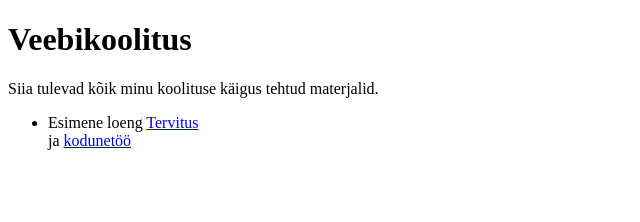
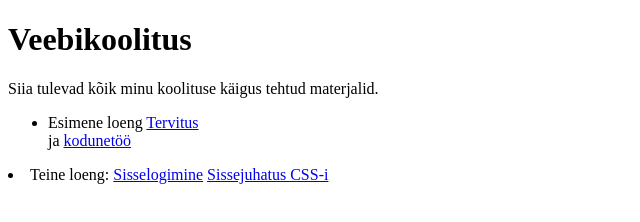
Before and after one commit to irisherman/Projektid, a plain HTML site: page index.html in a window 1280 px wide. Shown: the whole page, without its empty margins (0-640 px from the left). Drawn offline with Linux system fonts and the light colour scheme.

Commit message:
täiendus esilehel

```diff
--- a/index.html
+++ b/index.html
@@ -12,5 +12,10 @@
     <ul>
         <li>Esimene loeng <a href="https://irisherman.github.io/Projektid/Loeng01/tervitus2.html">Tervitus</a></li> ja <a href="https://irisherman.github.io/Projektid/Loeng01/tervitus3.html">kodunetöö</a>
     </ul>
+    <li>
+        Teine loeng:
+        <a href="loeng02/">Sisselogimine</a>
+        <a href="loeng02/puuvilja.html">Sissejuhatus CSS-i</a>
+    </li>
 </body>
 </html>
```
